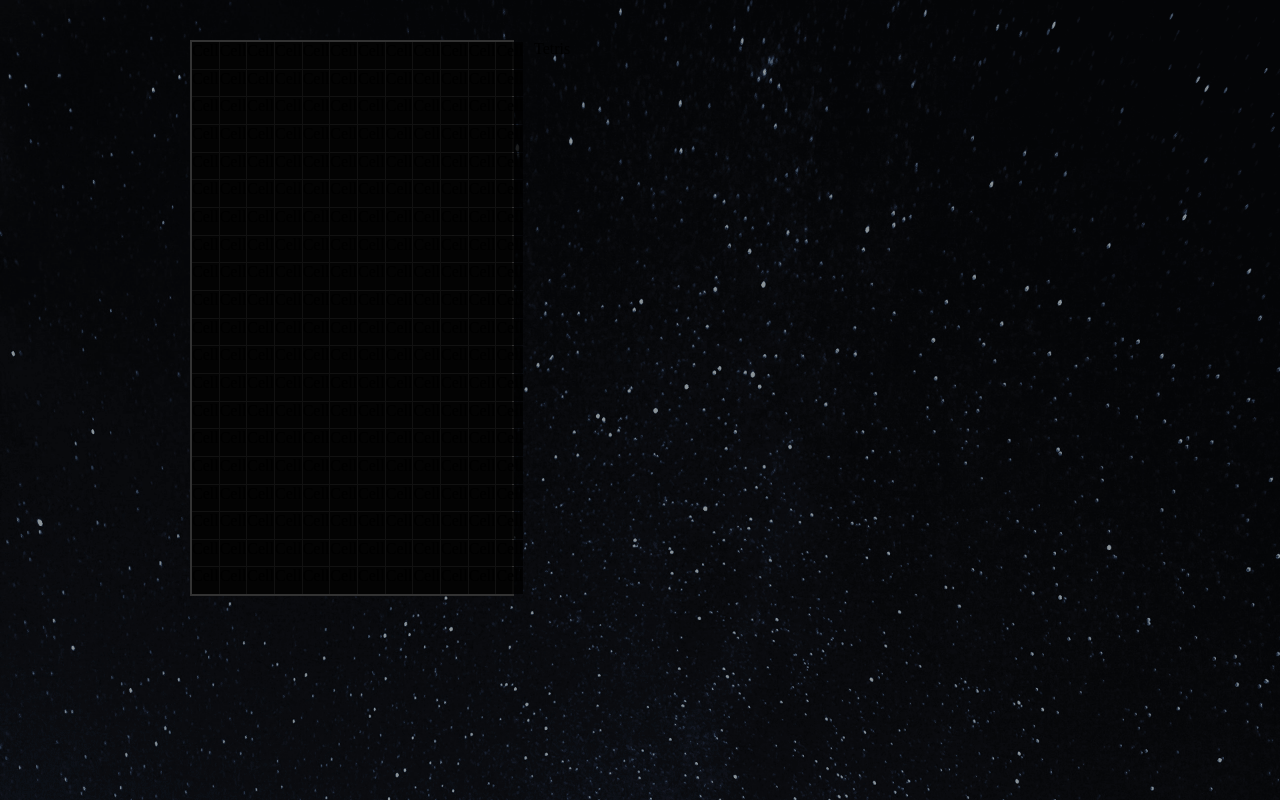
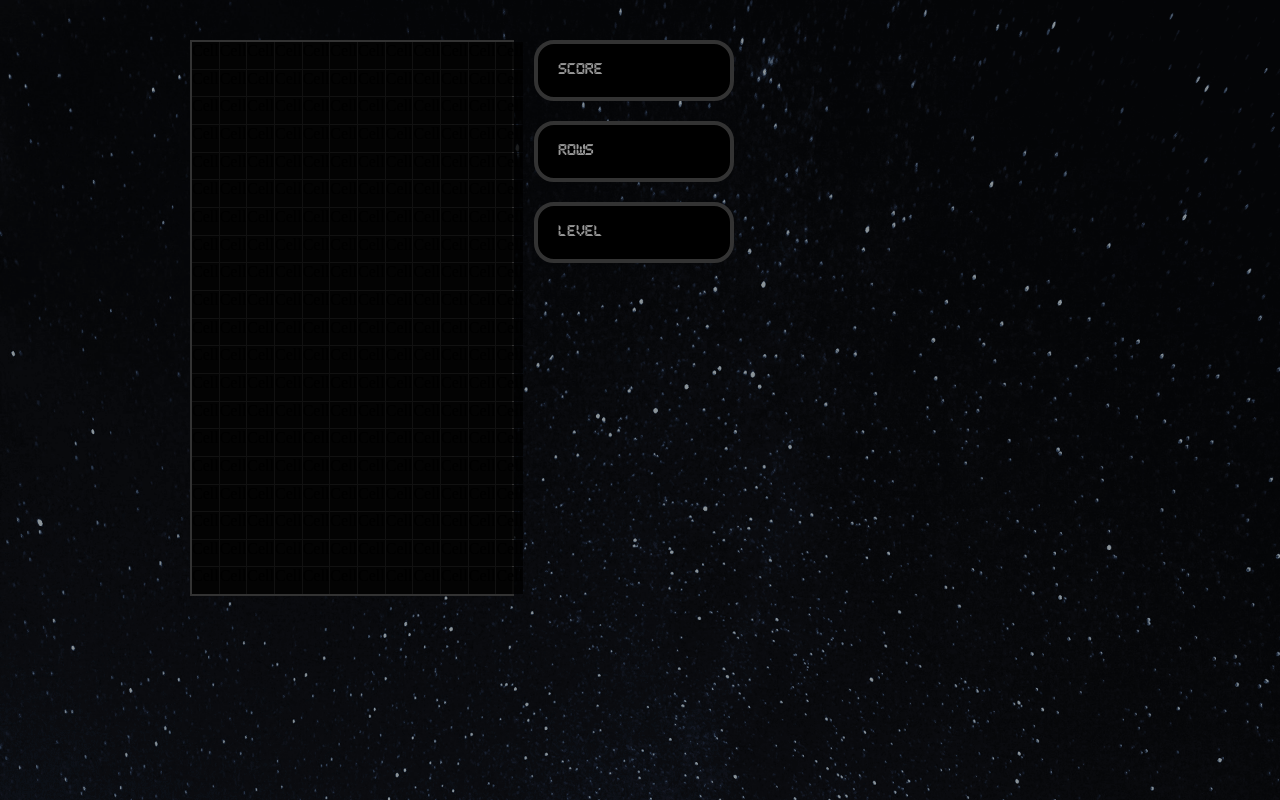
Before and after one commit to DominikStefancik/Games, a React (Create React App) app: page / in a window 1280 px wide. Built offline with nearby package versions, Linux system fonts and the light colour scheme.

Commit message:
Create Display compoment and add styled component for it

```diff
--- /dev/null
+++ b/src/components/display/Display.tsx
@@ -0,0 +1,13 @@
+import React, { FC } from "react";
+import { StyledDisplay } from "./StyledDisplay";
+
+interface DisplayProps {
+  text: string;
+  isGameOver: boolean;
+}
+
+const Display: FC<DisplayProps> = ({ text, isGameOver }) => {
+  return <StyledDisplay isGameOver={isGameOver}>{text}</StyledDisplay>;
+};
+
+export default Display;
--- /dev/null
+++ b/src/components/display/StyledDisplay.ts
@@ -0,0 +1,17 @@
+import styled from "styled-components";
+
+export const StyledDisplay = styled.div`
+  box-sizing: border-box;
+  display: flex;
+  align-items: center;
+  margin: 0 0 20px 0;
+  padding: 20px;
+  border: 4px solid #333;
+  min-height: 30px;
+  width: 100%;
+  border-radius: 20px;
+  color: ${props => (props.isGameOver ? "red" : "#999")};
+  background: #000;
+  font-family: Pixel, Arial, Helvetica, sans-serif;
+  font-size: 0.8rem;
+`;
--- a/src/components/tetris/Tetris.tsx
+++ b/src/components/tetris/Tetris.tsx
@@ -1,5 +1,6 @@
 import React, { FC } from "react";
 import Stage from "../stage/Stage";
+import Display from "../display/Display";
 import { createStage } from "../../helpers/gameHelpers";
 import { StyledTetris, StyledTetrisWrapper } from "./StyledTetris";
 
@@ -9,7 +10,9 @@ const Tetris: FC = () => {
       <StyledTetris>
         <Stage stage={createStage()} />
         <aside>
-          <div>Tetris</div>
+          <Display isGameOver={false} text={"Score"} />
+          <Display isGameOver={false} text={"Rows"} />
+          <Display isGameOver={false} text={"Level"} />
         </aside>
       </StyledTetris>
     </StyledTetrisWrapper>
```
